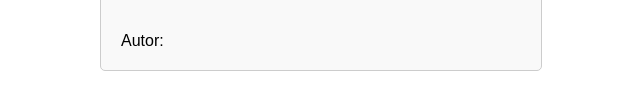
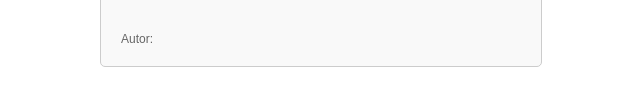
Before and after one commit to MiekoBob/kalkjtk, a plain HTML site: page index.html in a window 1280 px wide. Shown: the part 214-324 px from the top of the page, 319-959 px from the left. Drawn offline with Linux system fonts and the light colour scheme.

Commit message:
Update styles.css

```diff
--- a/styles.css
+++ b/styles.css
@@ -43,3 +43,9 @@ button:hover {
     font-size: 18px;
     font-weight: bold;
 }
+
+#author {
+    margin-top: 20px;
+    font-size: 12px;
+    color: #666666
+}
```
